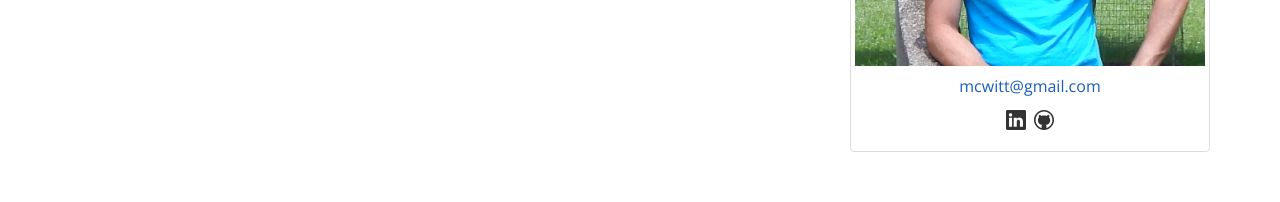
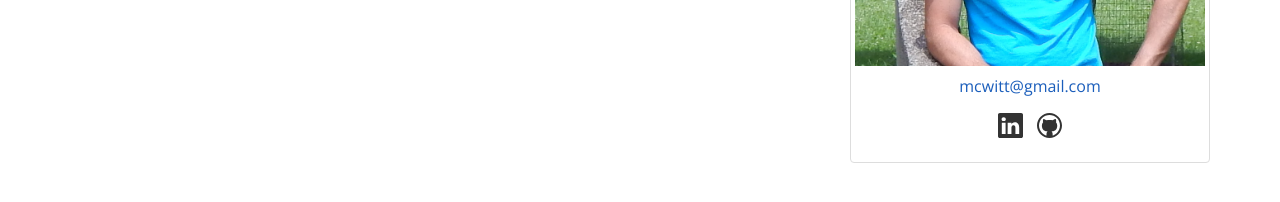
Before and after one commit to mcwitt/mcwitt.github.io, a Jekyll site: the page built from index.html, in a window 1280 px wide. Shown: the part 659-861 px from the top of the page. Built offline with Jekyll 4.4.1, drawn with Linux system fonts in a browser that asks for light colours; nearby versions of some CDN libraries.

Commit message:
Update resume.

```diff
--- a/css/style.sass
+++ b/css/style.sass
@@ -39,9 +39,9 @@ body
   text-decoration: none
 
 .social-icon
-  width: 20px
-  height: 20px
-  margin: 2px
+  width: 25px
+  height: 25px
+  margin: 5px
 
   path
     fill: $color-fg
--- a/index.html
+++ b/index.html
@@ -12,7 +12,7 @@ layout: default
     </div>
     <p>
     <a class="btn btn-primary btn-lg" href="#about" role="button">About me</a>
-    <a class="btn btn-success btn-lg" href="cv.pdf" role="button">My CV</a>
+    <a class="btn btn-success btn-lg" href="resume.pdf" role="button">My CV</a>
     </p>
   </div>
 </div>
```
Also changed, not shown: 2 other files.
